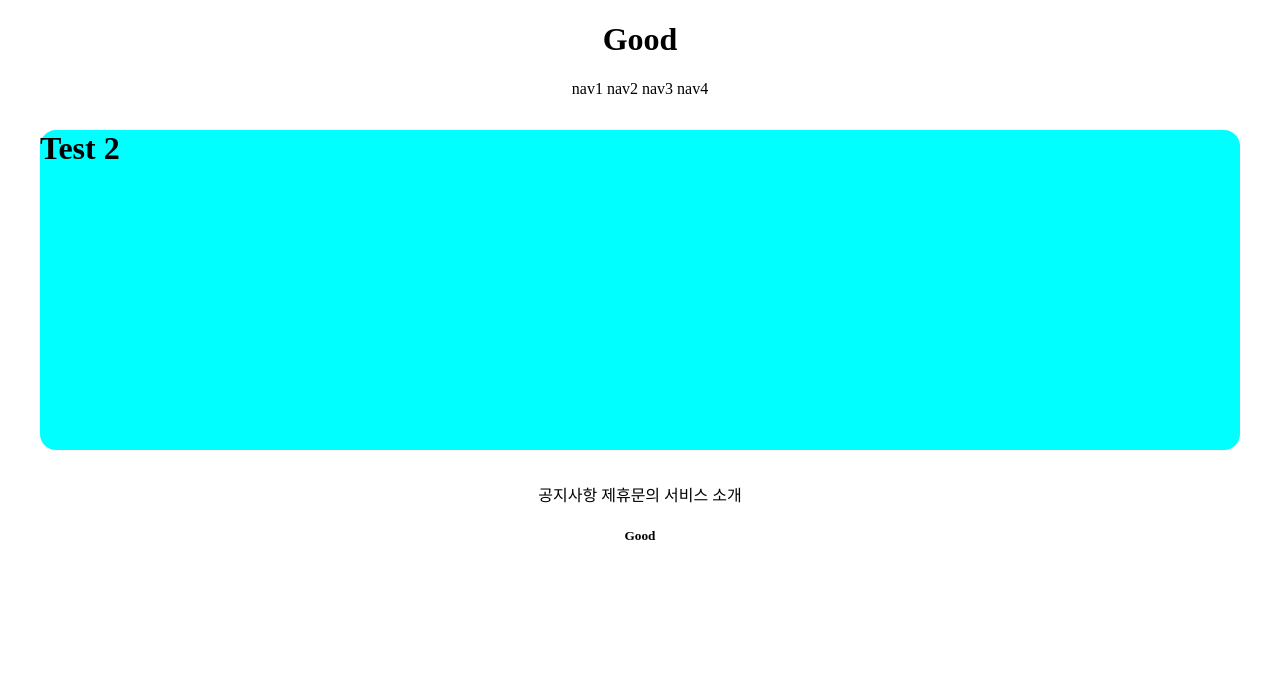
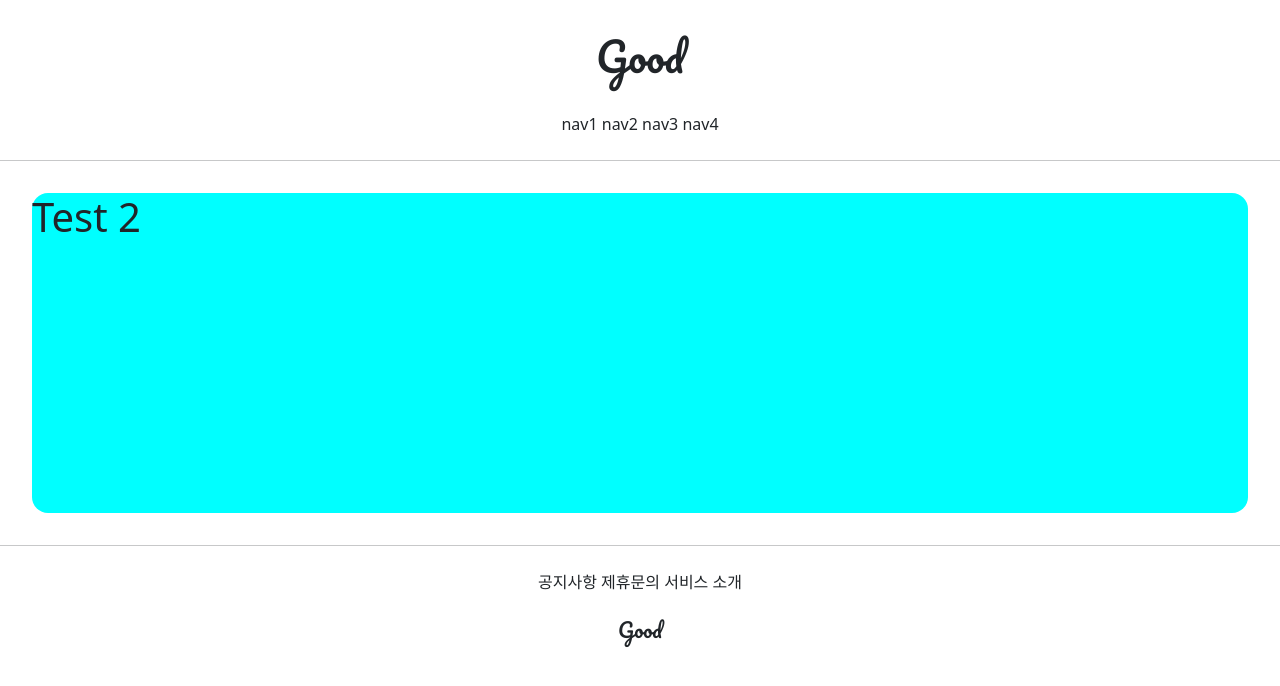
Before and after one commit to wer319452/self_GIS_study_git, a Django app: page /accounts/hello_world/ in a window 1280 px wide. Shown: the top 686 px of the page. Run offline with Django 3.2, Linux system fonts and the light colour scheme; parts of the project's set-up code (start-up, migrations or seed data) failed here and were passed over.

Commit message:
7.5 GIS self commit 2

```diff
--- a/templates/base.html
+++ b/templates/base.html
@@ -5,8 +5,12 @@
 
 {% include 'header.html' %}
 
+<hr>
+
 {% block content %}
 {% endblock %}
+
+<hr>
 
 {% include 'footer.html' %}
 </body>
--- a/templates/footer.html
+++ b/templates/footer.html
@@ -1,10 +1,10 @@
-<div style="text-align: center">
-    <div>
+<div style="text-align: center;">
+    <div style="margin-top: 1.5rem;">
         <span>공지사항</span>
         <span>제휴문의</span>
         <span>서비스 소개</span>
     </div>
-    <div>
+    <div style="margin: 1.5rem 0; font-family: 'Pacifico', cursive;">
         <h5>Good</h5>
     </div>
 </div>
--- a/templates/head.html
+++ b/templates/head.html
@@ -1,4 +1,13 @@
 <head>
     <meta charset="UTF-8">
     <title>Title</title>
+
+       {#     bootstrap link    #}
+    <link href="https://cdn.jsdelivr.net/npm/bootstrap@5.0.2/dist/css/bootstrap.min.css" rel="stylesheet"
+          integrity="sha384-EVSTQN3/azprG1Anm3QDgpJLIm9Nao0Yz1ztcQTwFspd3yD65VohhpuuCOmLASjC" crossorigin="anonymous">
+
+    {# google font #}
+    <link rel="preconnect" href="https://fonts.googleapis.com">
+    <link rel="preconnect" href="https://fonts.gstatic.com" crossorigin>
+    <link href="https://fonts.googleapis.com/css2?family=Pacifico&display=swap" rel="stylesheet">
 </head>
--- a/templates/header.html
+++ b/templates/header.html
@@ -1,12 +1,11 @@
 <div style="text-align: center;">
-    <div>
+    <div style="margin: 2rem 0; font-family: 'Pacifico', cursive;">{# 2rem: 상하 0: 좌우 #}
         <h1>Good</h1>
     </div>
+    <div style="margin: 1.5rem 0;">
         <span>nav1</span>
         <span>nav2</span>
         <span>nav3</span>
         <span>nav4</span>
-    <div>
-
     </div>
 </div>
```
